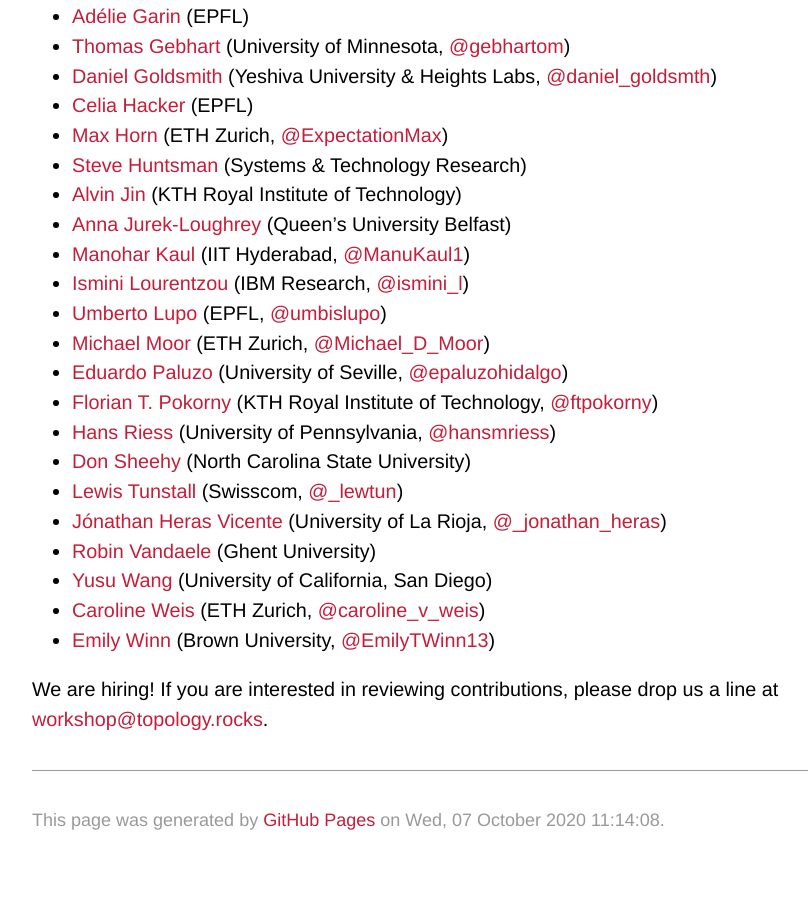
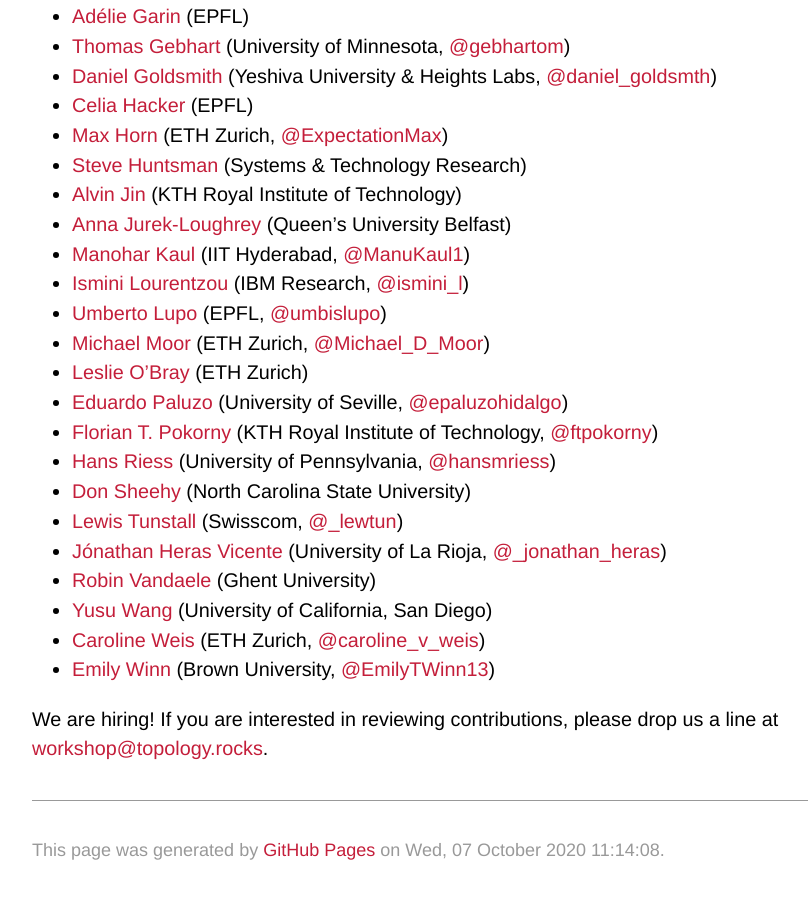
Before and after one commit to tda-in-ml/tda-in-ml.github.io, a Jekyll site: the page built from committee.md, in a window 1280 px wide and 900 px high, scrolled down 917 px. Shown: the whole window, without its empty margins (140-948 px from the left). Built offline with Jekyll 4.4.1, drawn with Linux system fonts in a browser that asks for light colours; some web fonts are replaced; our own code applies the rules of GitHub Pages for plain Markdown files; before the commit the page ends 1787 px from its top, so only the background shows below that.

Commit message:
Extended programme committee

```diff
--- a/committee.md
+++ b/committee.md
@@ -29,6 +29,7 @@ linchpin in ensuring high-quality reviews of all scientific contributions:
 - [Ismini Lourentzou](https://isminoula.github.io) (IBM Research, [@ismini_l](https://twitter.com/ismini_l))
 - [Umberto Lupo](https://github.com/ulupo) (EPFL, [@umbislupo](https://twitter.com/umbislupo))
 - [Michael Moor](https://www.michaelmoor.ml/) (ETH Zurich, [@Michael_D_Moor](https://twitter.com/Michael_D_Moor))
+- [Leslie O'Bray](https://bsse.ethz.ch/mlcb/people/person-detail.MjMzMjk1.TGlzdC83NjcsLTEyNjQ4MzU1MTY=.html) (ETH Zurich)
 - [Eduardo Paluzo](https://personal.us.es/epaluzo/index.html) (University of Seville, [@epaluzohidalgo](https://twitter.com/epaluzohidalgo))
 - [Florian T. Pokorny](http://www.csc.kth.se/~fpokorny) (KTH Royal Institute of Technology, [@ftpokorny](https://twitter.com/ftpokorny))
 - [Hans Riess](https://hans-riess.github.io) (University of Pennsylvania, [@hansmriess](https://twitter.com/hansmriess))
```
